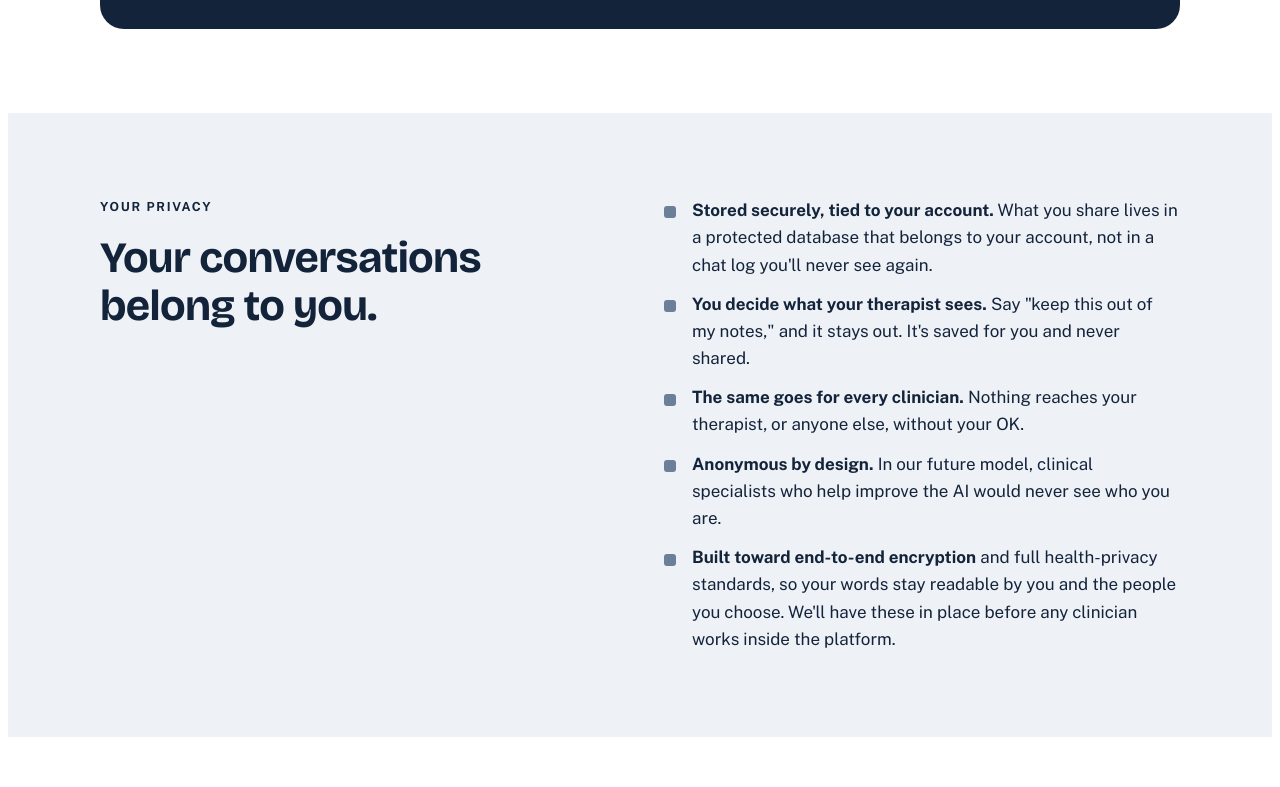
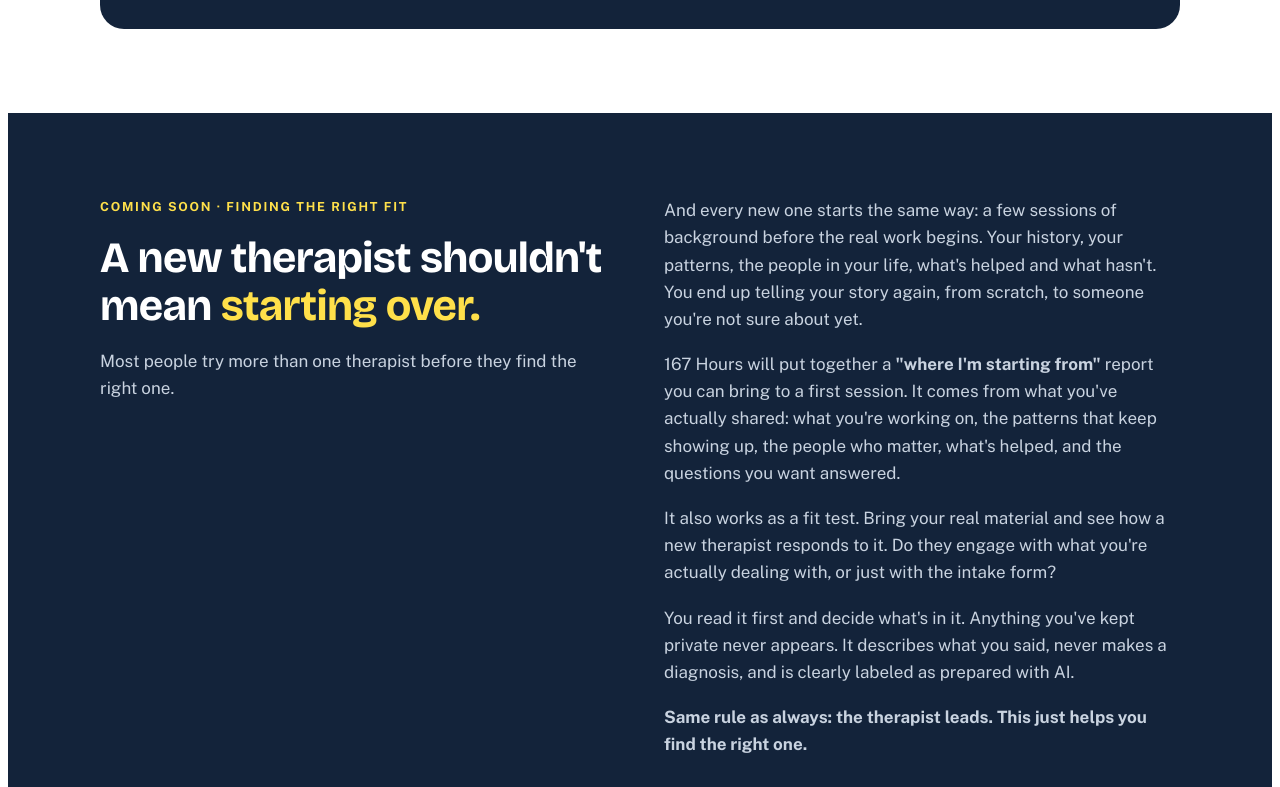
Before and after one commit to dkluger103w/167-hours, a plain HTML site: page site/index.html in a window 1280 px wide. Shown: the part 7633-8420 px from the top of the page. Drawn offline with nearby package versions, Linux system fonts and the light colour scheme.

Commit message:
Update index.html

```diff
--- a/site/index.html
+++ b/site/index.html
@@ -450,6 +450,23 @@ h1, h2, h3, .brand b { letter-spacing: -0.015em; }
     </div>
   </section>
 
+  <section class="band-ink" id="fit">
+    <div class="wrap two-col">
+      <div class="stack">
+        <span class="eyebrow">Coming soon · Finding the right fit</span>
+        <h2>A new therapist shouldn't mean <mark class="h2">starting over.</mark></h2>
+        <p>Most people try more than one therapist before they find the right one.</p>
+      </div>
+      <div class="stack">
+        <p>And every new one starts the same way: a few sessions of background before the real work begins. Your history, your patterns, the people in your life, what's helped and what hasn't. You end up telling your story again, from scratch, to someone you're not sure about yet.</p>
+        <p>167 Hours will put together a <strong>"where I'm starting from"</strong> report you can bring to a first session. It comes from what you've actually shared: what you're working on, the patterns that keep showing up, the people who matter, what's helped, and the questions you want answered.</p>
+        <p>It also works as a fit test. Bring your real material and see how a new therapist responds to it. Do they engage with what you're actually dealing with, or just with the intake form?</p>
+        <p>You read it first and decide what's in it. Anything you've kept private never appears. It describes what you said, never makes a diagnosis, and is clearly labeled as prepared with AI.</p>
+        <p><strong>Same rule as always: the therapist leads. This just helps you find the right one.</strong></p>
+      </div>
+    </div>
+  </section>
+
   <section class="band-sage">
     <div class="wrap two-col">
       <div class="stack">
@@ -494,6 +511,10 @@ h1, h2, h3, .brand b { letter-spacing: -0.015em; }
         <details>
           <summary>What if I'm in crisis?</summary>
           <p>167 Hours is not a crisis service. If you're in danger or thinking about harming yourself, call or text 988 (Suicide and Crisis Lifeline, US) or call 911.</p>
+        </details>
+        <details>
+          <summary>What if I'm switching therapists?</summary>
+          <p>Keep using it. Your history stays in your own account, and your summaries go to whoever you see next. We're also building a "where I'm starting from" report you can bring to a first session with someone new, so you don't start from scratch, and you can see how they respond to where you really are.</p>
         </details>
         <details>
           <summary>How do I actually use it?</summary>
```
